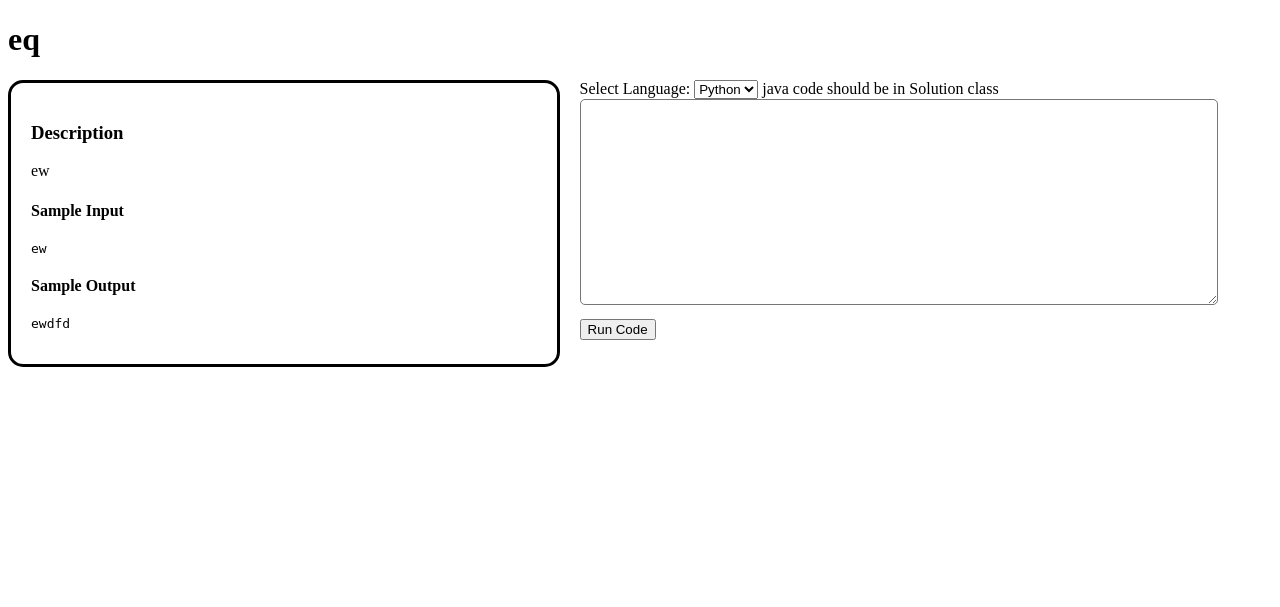
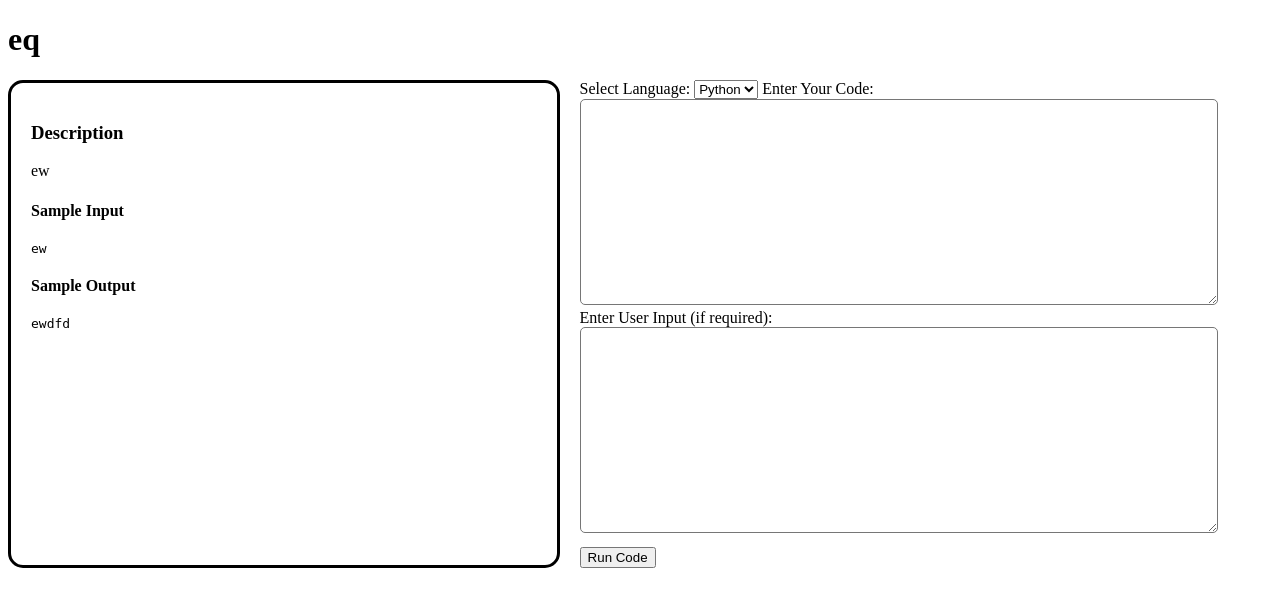
Before and after one commit to Shijin1111/screenshare_python, a Django app: page /problems/1/ in a window 1280 px wide. Shown: the top 607 px of the page. Run offline with Django 5.2, Linux system fonts and the light colour scheme; data comes from the database, SQL or seed files in the repository; both versions use the stored data as it was after the commit.

Commit message:
possible to take array inputs

```diff
--- a/exampro/problems/templates/problems/problem_details.html
+++ b/exampro/problems/templates/problems/problem_details.html
@@ -10,9 +10,9 @@
         }
         .left {
             width: 40%;
-            border:solid black;
-            border-radius:15px;
-            padding:20px;
+            border: solid black;
+            border-radius: 15px;
+            padding: 20px;
         }
         .right {
             width: 50%;
@@ -20,10 +20,16 @@
         textarea {
             width: 100%;
             height: 200px;
-            border-radius:5px;
+            border-radius: 5px;
         }
         button {
             margin-top: 10px;
+        }
+        .output {
+            background-color: #f0f0f0;
+            padding: 10px;
+            border-radius: 5px;
+            white-space: pre-wrap;
         }
     </style>
 </head>
@@ -43,6 +49,7 @@
         <div class="right">
             <form method="POST">
                 {% csrf_token %}
+
                 <label for="language">Select Language:</label>
                 <select name="language" id="language">
                     <option value="python" {% if language == "python" %}selected{% endif %}>Python</option>
@@ -50,14 +57,18 @@
                     <option value="java" {% if language == "java" %}selected{% endif %}>Java</option>
                 </select>
 
-                java code should be in Solution class
+                <label for="code">Enter Your Code:</label>
                 <textarea name="code" id="code">{{ code }}</textarea>
+
+                <label for="user_input">Enter User Input (if required):</label>
+                <textarea name="user_input" id="user_input">{{ user_input }}</textarea>
 
                 <button type="submit">Run Code</button>
             </form>
+
             {% if output %}
                 <h3>Program Output:</h3>
-                <pre>{{ output }}</pre>
+                <div class="output">{{ output }}</div>
             {% endif %}
         </div>
     </div>
--- a/exampro/problems/views.py
+++ b/exampro/problems/views.py
@@ -6,16 +6,17 @@ def home(request):
     problems = Problem.objects.all()
     return render(request, 'problems/home.html', {'problems': problems})
 
-
 def problem_details(request, problem_id):
     problem = get_object_or_404(Problem, id=problem_id)
     code = ""
     language = "python"
+    user_input = ""
     output = None
 
     if request.method == "POST":
         code = request.POST.get("code")
         language = request.POST.get("language")
+        user_input = request.POST.get("user_input", "")
 
         file_map = {
             "python": "solution.py",
@@ -24,26 +25,27 @@ def problem_details(request, problem_id):
         }
 
         try:
-            # Write code to a file
+            # Write code to file
             with open(file_map[language], "w") as file:
                 file.write(code)
 
+            # Handle code execution
             if language == "cpp":
                 compile_process = subprocess.run(["g++", file_map["cpp"], "-o", "solution.out"], capture_output=True, text=True)
                 if compile_process.returncode != 0:
                     output = compile_process.stderr
                 else:
-                    execution = subprocess.run(["./solution.out"], capture_output=True, text=True)
+                    execution = subprocess.run(["./solution.out"], input=user_input, capture_output=True, text=True)
                     output = execution.stdout if execution.returncode == 0 else execution.stderr
             elif language == "java":
                 compile_process = subprocess.run(["javac", file_map["java"]], capture_output=True, text=True)
                 if compile_process.returncode != 0:
                     output = compile_process.stderr
                 else:
-                    execution = subprocess.run(["java", "Solution"], capture_output=True, text=True)
+                    execution = subprocess.run(["java", "Solution"], input=user_input, capture_output=True, text=True)
                     output = execution.stdout if execution.returncode == 0 else execution.stderr
             else:  # Python
-                execution = subprocess.run(["python3", file_map["python"]], capture_output=True, text=True)
+                execution = subprocess.run(["python3", file_map["python"]], input=user_input, capture_output=True, text=True)
                 output = execution.stdout if execution.returncode == 0 else execution.stderr
 
         except Exception as e:
@@ -53,5 +55,6 @@ def problem_details(request, problem_id):
         'problem': problem,
         'code': code,
         'language': language,
+        'user_input': user_input,
         'output': output
     })
```
Also changed, not shown: exampro/solution.py (+33 -1 lines), exampro/db.sqlite3, 2 other files.
